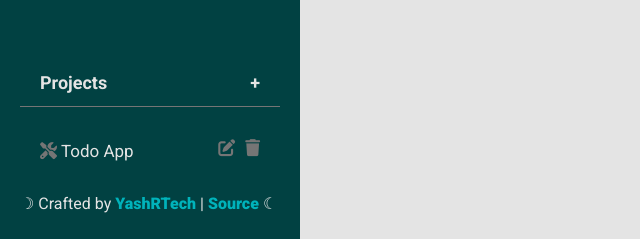
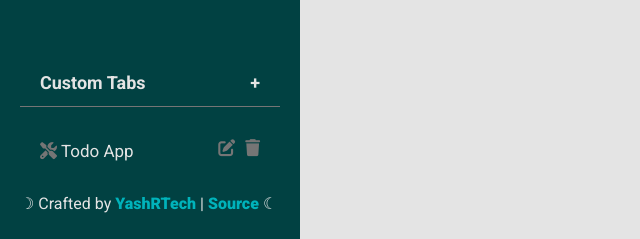
Before and after one commit to YashRTech/Todo-List, a website built with webpack: page src/template.html in a window 1280 px wide. Shown: the part 483-722 px from the top of the page, 0-640 px from the left. Built offline with nearby package versions, Linux system fonts and the light colour scheme.

Commit message:
Changes projects tab name to Custom Tabs

```diff
--- a/src/template.html
+++ b/src/template.html
@@ -74,7 +74,7 @@
             </div>
             <div class="projects-nav">
                 <h2 class="nav-projects-title">
-                    <span>Projects</span>
+                    <span>Custom Tabs</span>
                     <span class="add-new-project">+</span>
                 </h2>
                 <div class="projects-container">
```
